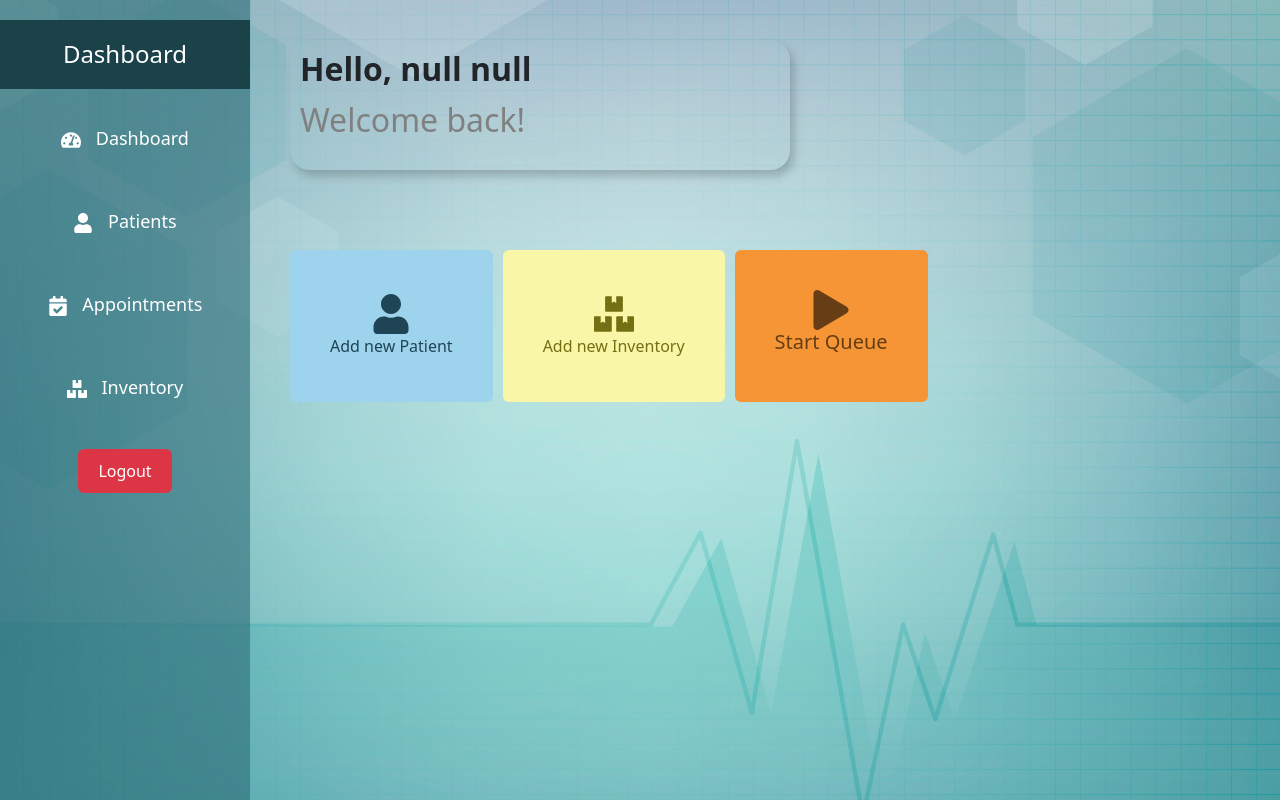
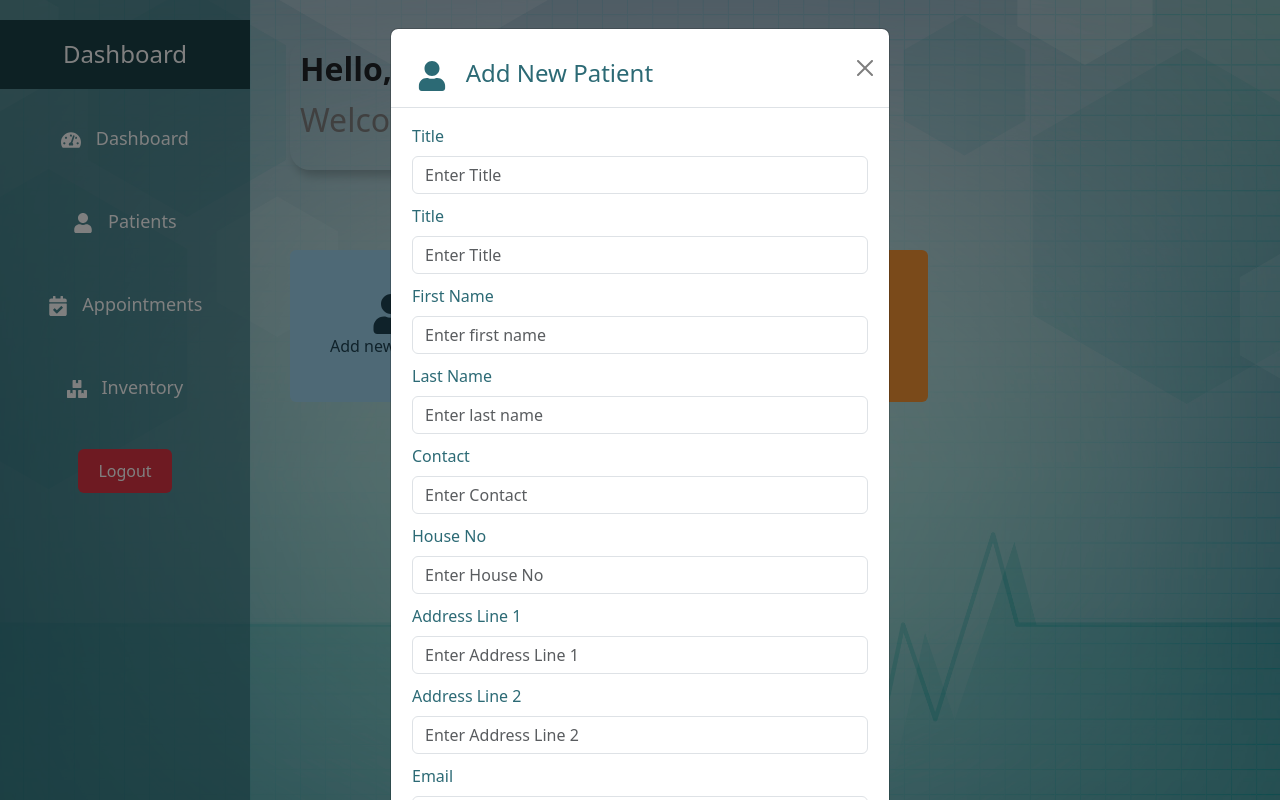
Before and after one commit to TharuHiru/Medical_Center_Management_System, a Next.js app in the folder frontend/: page /AssistantDashboard in a window 1280 px wide. Both pictures are taken after a click on the button "Add new Patient". Built offline with nearby package versions, Linux system fonts and the light colour scheme.

Commit message:
Add new Patient model UI added

```diff
--- a/frontend/src/app/AssistantDashboard/page.js
+++ b/frontend/src/app/AssistantDashboard/page.js
@@ -1,20 +1,16 @@
 "use client"
 
-import React from 'react';
+import React , { useState } from 'react';
 import { useSearchParams , useRouter } from "next/navigation";
 import '../../Styles/AssistantDashboard.css';
-import '../../Styles/sideNavBar.css';
 import '../../Styles/loginForms.css';
 import AssistNavBar from '../../components/assistantSideBar';
-import { FaUser, FaBoxes, FaPlay } from 'react-icons/fa'; // Import icons
+import { FaUser, FaBoxes, FaPlay } from 'react-icons/fa';
+
+import AddPatientModal from '../../components/addPatientModel';
 
 function AssistantDashboard() {
   const router = useRouter();
-
-  const searchParams = useSearchParams();
-  const firstName = searchParams.get("firstname");
-  const lastName = searchParams.get("lastname");
-  const username = `${firstName} ${lastName}`;
 
   // Function to handle logout
   const logout = () => {
@@ -22,6 +18,24 @@ function AssistantDashboard() {
     console.log('Logged out');
     router.push('/login'); // Use router.push for navigation
   };
+
+  const searchParams = useSearchParams();
+  const firstName = searchParams.get("firstname");
+  const lastName = searchParams.get("lastname");
+  const username = `${firstName} ${lastName}`;
+
+  const [showPatientModal, setShowPatientModal] = useState(false);
+  const handleShowPatientModal = () => setShowPatientModal(true);
+  const handleClosePatientModal = () => setShowPatientModal(false);
+
+  //const handleShowInventoryModal = () => setShowInventoryModal(true);
+  //const handleCloseInventoryModal = () => setShowInventoryModal(false);
+
+  const handleFormSubmit = () => {
+    console.log("Form submitted");
+    handleClosePatientModal(); // Close modal after submission
+  };
+
 
   return (
     <div className="dashboard-container">
@@ -35,11 +49,16 @@ function AssistantDashboard() {
 
         {/* Three Buttons */}
         <div className="button-container">
-        <button className="btn btn-primary btnAddPatient">
+        <button className="btn btn-primary btnAddPatient" onClick={handleShowPatientModal}>
         <FaUser size={40} />
             <br />
             Add new Patient
           </button>
+
+          <AddPatientModal
+            showModal={showPatientModal}
+            handleClose={handleClosePatientModal}
+            handleSubmit={handleFormSubmit} />
 
           <button className="btn btn-primary btnAddInventory">
             <FaBoxes size={40} />
--- a/frontend/src/app/DoctorDashboard/page.js
+++ b/frontend/src/app/DoctorDashboard/page.js
@@ -26,8 +26,6 @@ function DoctorDashboard() {
   };
 
     const [showAssistantModal, setShowAssistantModal] = useState(false);
-    const [showInventoryModal, setShowInventoryModal] = useState(false);
-
     const handleShowAssistantModal = () => setShowAssistantModal(true);
     const handleCloseAssistantModal = () => setShowAssistantModal(false);
 
--- /dev/null
+++ b/frontend/src/components/addPatientModel.js
@@ -0,0 +1,195 @@
+"use client";
+
+import React, { useState } from 'react';
+import { Button, Modal, Form } from 'react-bootstrap';;
+import { toast } from 'react-toastify'; // Import Toastify for toast notifications
+import 'react-toastify/dist/ReactToastify.css';
+import { FaUser } from 'react-icons/fa'; // Import icons
+import '../Styles/loginForms.css';
+
+//import { registerPatient } from "../services/authService";
+
+
+const AddPatientModal = ({ showModal, handleClose }) => {
+  const [patientDetails, setPatientDetails] = useState({
+    nic: '',
+    title: '',
+    firstname: '',
+    lastname: '',
+    contact: '',
+    houseNo: '',
+    addline1: '',
+    addline2: '',
+    email: '',
+    password: '',
+  });
+
+  const [loading, setLoading] = useState(false);
+
+  // Handle input changes
+  const handleInputChange = (e) => {
+    const { name, value } = e.target;
+    setPatientDetails({ ...patientDetails, [name]: value });
+  };
+
+  // Form validation logic
+  const validateForm = () => {
+    if ((!patientDetails.firstname.trim())
+        || (!patientDetails.lastname.trim())
+        || (!patientDetails.email.trim())
+        || (!patientDetails.contact.trim()))
+    {
+      toast.error('Please Fill all the values');
+      return false;
+    }
+    return true;
+  };
+
+  // Handle form submission
+  const handleSubmit = async (e) => {
+    e.preventDefault();
+
+    if (!validateForm()) return;
+
+    setLoading(true);
+    try {
+      const response = await registerPatient(patientDetails);
+      if (response.success) {
+        toast.success('Assistant added successfully');
+        //clear the form
+        setPatientDetails({
+          nic: '', title: '', firstname: '', lastname: '', contact: '',
+          houseNo: '', addline1: '', addline2: '', email: '', password: ''
+        });
+        handleClose(); // Close modal after successful submission
+      }
+      else {
+        toast.error(response.message || 'Error adding patient');
+      }
+    }
+    catch (error) {
+      toast.error('Error adding patient: ' + error.message);
+    }
+    setLoading(false);
+  };
+
+  return (
+    <Modal show={showModal} onHide={handleClose} backdrop="static" keyboard={false} >
+      <Modal.Header closeButton>
+      <Modal.Title className='addAssistTitle'>
+          <FaUser size={30}/> &nbsp;
+          Add New Patient
+      </Modal.Title>
+      </Modal.Header>
+      <Modal.Body  >
+      <Form onSubmit={handleSubmit} className='addAssistForm' >
+        <Form.Group controlId="formNIC" className='addAssisttextbox'>
+          <Form.Label>Title</Form.Label>
+            <Form.Control
+                type="text"
+                placeholder="Enter Title"
+                name="title"
+                value={patientDetails.nic}
+                onChange={handleInputChange}
+        />
+        </Form.Group>
+
+        <Form.Group controlId="formTitle" className='addAssisttextbox'>
+          <Form.Label>Title</Form.Label>
+            <Form.Control
+                type="text"
+                placeholder="Enter Title"
+                name="title"
+                value={patientDetails.title}
+                onChange={handleInputChange}
+        />
+        </Form.Group>
+
+        <Form.Group controlId="formFirstName" className='addAssisttextbox'>
+          <Form.Label>First Name</Form.Label>
+          <Form.Control
+            type="text"
+            placeholder="Enter first name"
+            name="firstname"
+            value={patientDetails.firstname}
+            onChange={handleInputChange}
+          />
+        </Form.Group>
+
+        <Form.Group controlId="formLastName" className='addAssisttextbox'>
+          <Form.Label>Last Name</Form.Label>
+          <Form.Control
+            type="text"
+            placeholder="Enter last name"
+            name="lastname"
+            value={patientDetails.lastname}
+            onChange={handleInputChange}
+          />
+        </Form.Group>
+
+        <Form.Group controlId="formContact" className='addAssisttextbox'>
+            <Form.Label>Contact</Form.Label>
+            <Form.Control
+                type="text"
+                placeholder="Enter Contact"
+                name="contact"
+                value={patientDetails.contact}
+                onChange={handleInputChange}
+            />
+        </Form.Group>
+
+        <Form.Group controlId="formHouseNo" className='addAssisttextbox'>
+            <Form.Label>House No</Form.Label>
+            <Form.Control
+                type="text"
+                placeholder="Enter House No"
+                name="houseNo"
+                value={patientDetails.houseNo}
+                onChange={handleInputChange}
+            />
+        </Form.Group>
+
+        <Form.Group controlId="formAddLine1" className='addAssisttextbox'>
+            <Form.Label>Address Line 1</Form.Label>
+            <Form.Control
+                type="text"
+                placeholder="Enter Address Line 1"
+                name="addline1"
+                value={patientDetails.addline1}
+                onChange={handleInputChange}
+            />
+        </Form.Group>
+
+        <Form.Group controlId="formAddLine2" className='addAssisttextbox'>
+            <Form.Label>Address Line 2</Form.Label>
+            <Form.Control
+                type="text"
+                placeholder="Enter Address Line 2"
+                name="addline2"
+                value={patientDetails.addline2}
+                onChange={handleInputChange}
+            />
+        </Form.Group>
+
+        <Form.Group controlId="formEmail" className='addAssisttextbox'>
+          <Form.Label>Email</Form.Label>
+          <Form.Control
+            type="email"
+            placeholder="Enter email"
+            name="email"
+            value={patientDetails.email}
+            onChange={handleInputChange}
+          />
+        </Form.Group>
+
+            <Button variant="primary" type="submit" disabled={loading} className="btn btn-primary w-100 loginBtn">
+              Add Patient
+              {loading ? 'Submitting...' : ''}
+            </Button>
+          </Form>
+      </Modal.Body>
+    </Modal>
+  );
+};
+
+export default AddPatientModal;
```
